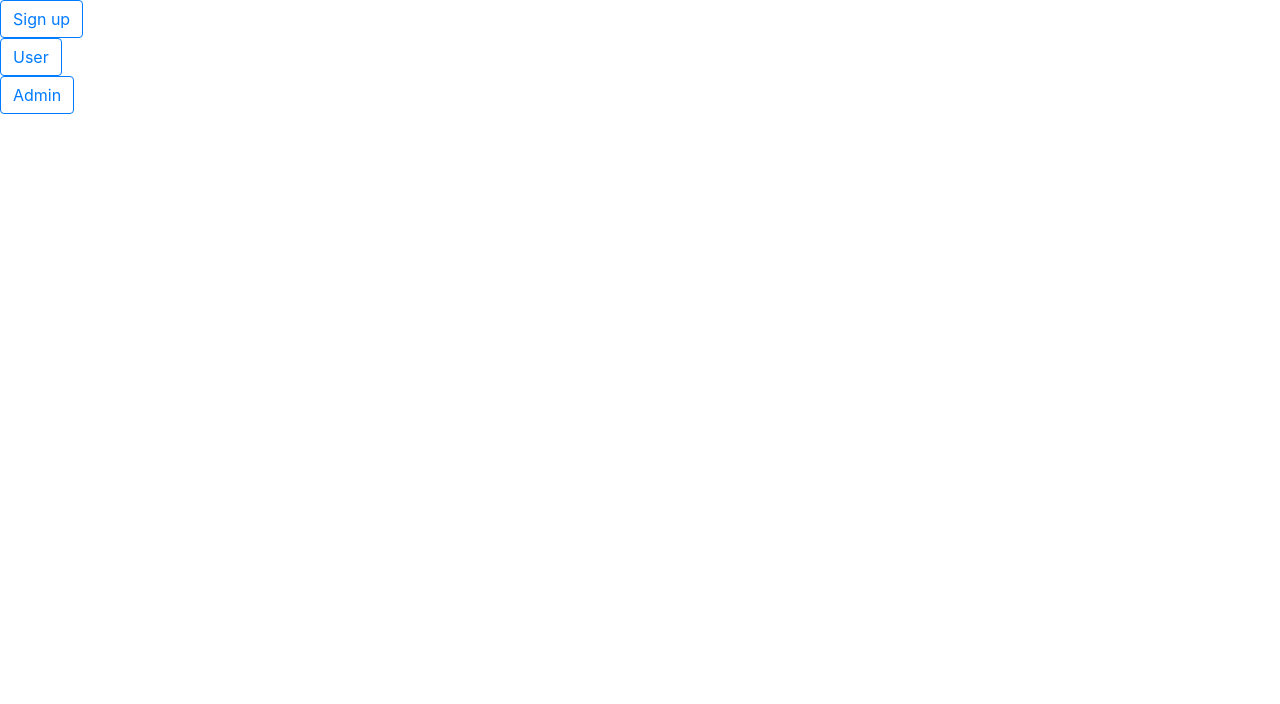
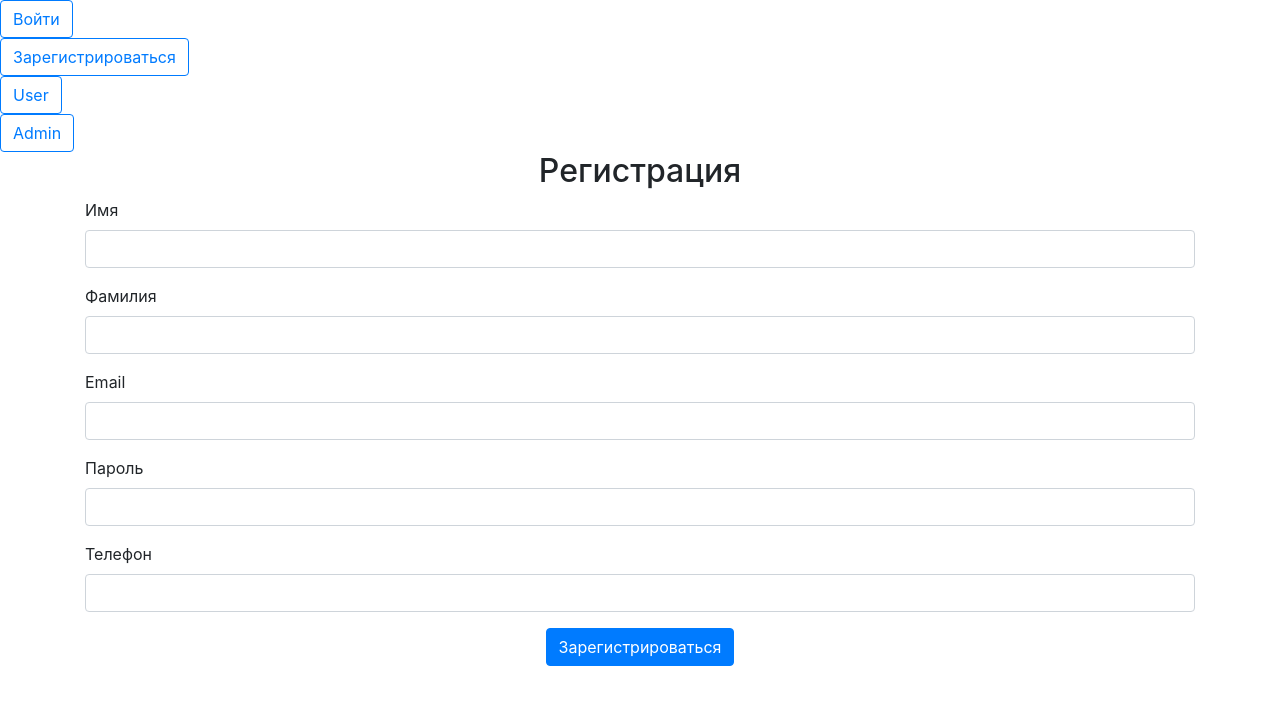
Before and after one commit to nastyaklezovich/CompanyTransportF, an Angular app: page /registration in a window 1280 px wide. Before the commit this address led to /. Shown: the top 704 px of the page. Built offline with nearby package versions, Linux system fonts and the light colour scheme.

Commit message:
registration

```diff
--- a/src/app/app-routing.module.ts
+++ b/src/app/app-routing.module.ts
@@ -14,8 +14,13 @@ import { AddTransportComponent } from './admin/add-transport/add-transport.compo
 import { ViewTransportsComponent } from './admin/view-transports/view-transports.component';
 import { AddMapComponent } from './admin/add-map/add-map.component';
 import { ViewMapsComponent } from './admin/view-maps/view-maps.component';
+import { RegistrationComponent } from './registration/registration.component';
 
 const routes: Routes = [
+  {
+    path: "registration",
+    component: RegistrationComponent
+  },
   {
     path: "auth",
     component: AuthComponent,
--- a/src/app/app.component.html
+++ b/src/app/app.component.html
@@ -1,5 +1,8 @@
 <div>
-  <a class="btn btn-outline-primary" href="auth">Sign up</a>
+  <a class="btn btn-outline-primary" href="auth">Войти</a>
+</div>
+<div>
+  <a class="btn btn-outline-primary" href="registration">Зарегистрироваться</a>
 </div>
 <div>
   <a class="btn btn-outline-primary" href="user">User</a>
--- a/src/app/core/middleware/auth.interceptor.ts
+++ b/src/app/core/middleware/auth.interceptor.ts
@@ -13,11 +13,11 @@ export class AuthInterceptor implements HttpInterceptor {
     const user = this.authenticationService.currentUserVal;
     if (user && user.authdata) {
     req = req.clone({
-      setHeaders: {
-        'Content-Type' : 'application/json; charset=utf-8',
-        'Accept'       : 'application/json',
-        'Authorization': `Basic ${user.authdata}`,
-      },
+      // setHeaders: {
+      //   'Content-Type' : 'application/json; charset=utf-8',
+      //   'Accept'       : 'application/json',
+      //   'Authorization': `Basic ${user.authdata}`,
+      // },
     });
   }
 
--- a/src/app/registration/registration.component.html
+++ b/src/app/registration/registration.component.html
@@ -47,6 +47,7 @@
             </div>
         </div>
 
+
         <div class="form-group">
             <label class="control-label" for="phone_number">Телефон</label>
             <input formControlName="phone_number" class="form-control phone_number" type="text" #phone_number>
@@ -60,7 +61,9 @@
 
 
         <div class="form-group justify-content-center align-items-center text-center">
-            <button (click)="registration(first_name, last_name, email, password, role, phone_number)" class="btn btn-primary">
+            <button
+                (click)="registration(first_name.value, last_name.value, email.value, password.value, phone_number.value)"
+                class="btn btn-primary">
                 Зарегистрироваться
             </button>
         </div>
--- a/src/app/registration/registration.component.ts
+++ b/src/app/registration/registration.component.ts
@@ -1,4 +1,8 @@
 import { Component, OnInit } from '@angular/core';
+import { UserService } from '../user.service'
+import { FormBuilder, FormGroup, Validators } from '@angular/forms';
+
+
 
 @Component({
   selector: 'app-registration',
@@ -7,9 +11,36 @@ import { Component, OnInit } from '@angular/core';
 })
 export class RegistrationComponent implements OnInit {
 
-  constructor() { }
+  registrationForm: FormGroup;
+
+  constructor(private us: UserService, private fb: FormBuilder) { }
 
   ngOnInit() {
+    this.registrationForm = this.fb.group({
+      first_name: ["", Validators.required],
+      last_name: ["", Validators.required],
+      email: ["", Validators.required],
+
+      password: ['', [Validators.required]],
+
+      role: ["", Validators.required],
+      phone_number: ["", Validators.required],
+    })
+  }
+
+  registration(first_name, last_name, email, password, phone_number) {
+
+    const user = {
+      first_name: first_name,
+      last_name: last_name,
+      email: email,
+      password: password,
+      role: 'user',
+      phone_number: phone_number,
+    }
+
+    this.us.registration(user);
+
   }
 
 }
```
